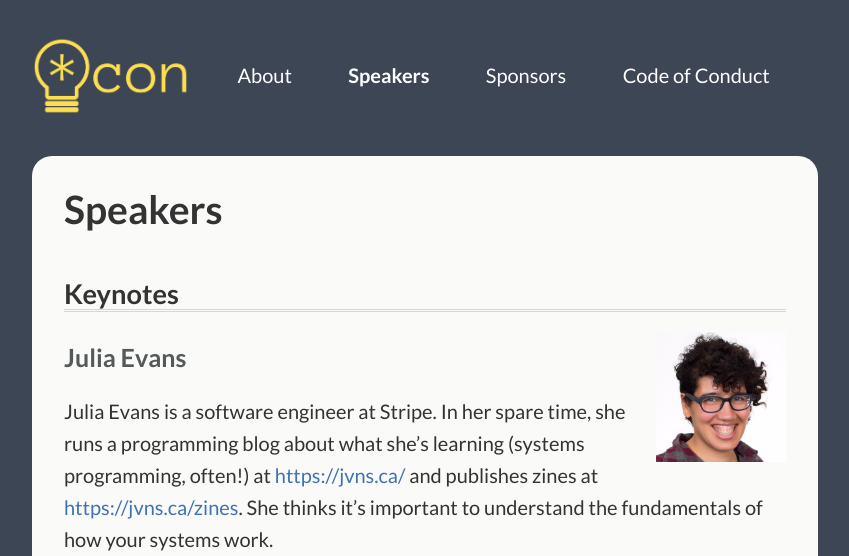
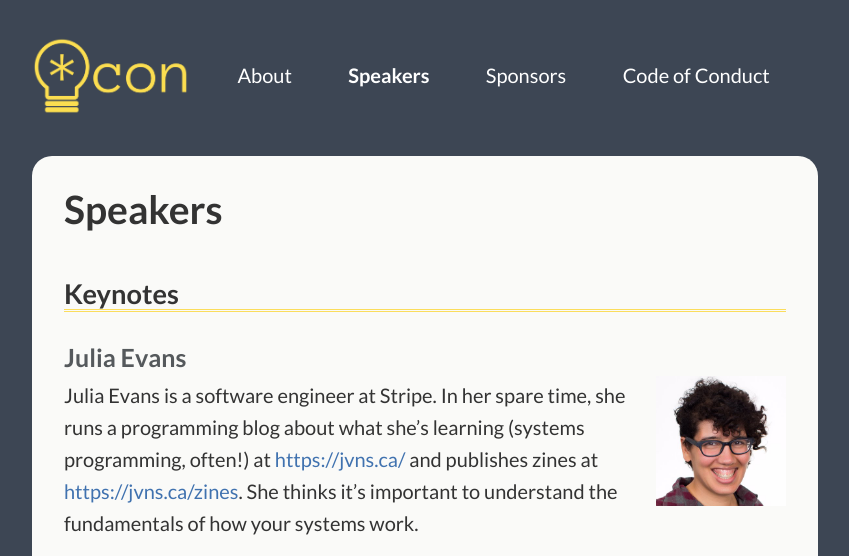
Before and after one commit to StarConKW/starconkw.github.io, a Jekyll site: the page built from _pages/speakers.md, in a window 1280 px wide. Shown: the top 556 px of the page, without its empty margins (215-1064 px from the left). Built offline with Jekyll 4.4.1, drawn with Linux system fonts in a browser that asks for light colours; some of the changed text lies outside the part shown; grey boxes are pictures that could not be loaded.

Commit message:
start adding speakers to the site

```diff
--- a/_pages/speakers.md
+++ b/_pages/speakers.md
@@ -13,13 +13,17 @@ permalink: /speakers/
 
 ![](/assets/img/speakers/julia.jpg)
 
+<p class="bio">
 Julia Evans is a software engineer at Stripe. In her spare time, she runs a programming blog about what she's learning (systems programming, often!) at [https://jvns.ca/](https://jvns.ca/) and publishes zines at [https://jvns.ca/zines](https://jvns.ca/zines). She thinks it's important to understand the fundamentals of how your systems work.
+</p>
 
 ### Safia Abdalla
 
 ![](/assets/img/speakers/safia.jpg)
 
+<p class="bio">
 Safia is the founder of Zarf, a platform for independent writers who produce paid subscription content for their readers.
+</p>
 
 ## Invited lightning talk speakers
 
@@ -27,21 +31,78 @@ Safia is the founder of Zarf, a platform for independent writers who produce pai
 
 ![](/assets/img/speakers/dinah.jpg)
 
+<p class="bio">
 Dinah Davis is the Director of R&D at Arctic Wolf Networks, responsible for the development of the AWN CyberSOC product. Dinah holds an M. Math in cryptography from the University of Waterloo. She has over 16 years of experience in the tech industry with time spent as a Security Software Developer at the Communications Security Establishment Canada and BlackBerry, and as a manager at TrustWave and D2l. Dinah is also the founder of Code Like a Girl, a publication whose goal it is to change society's perceptions of how women are viewed in technology, which has over 25 000 subscribers and a vibrant online community.
+</p>
 
 ### Josh Bowman-Matthews
 
 ![](/assets/img/speakers/josh.jpg)
 
+<p class="bio">
 Josh Bowman-Matthews builds web browsers and sustainable communities for a living. He gets excited about demolishing barriers to participating in open source projects. He also sings in a barbershop quartet.
+</p>
+
+## Lightning talk speakers
+
+### Fatema Boxwala
+
+[Notworking with a Whale: A Tale of Dockers, Networks, and Problem Solving](/talks#notworking-with-a-whale-a-tale-of-dockers-networks-and-problem-solving)
+
+![](/assets/img/speakers/fatema.jpg)
+
+<p class="bio">
+Fatema Boxwala is a CS student at the University of Waterloo. At school she's involved with the Women in Computer Science Committee and the Computer Science Club, occasionally teaching people about Python, Git and Systems Administration. At work she's been an intern at Rackspace, Yelp and Facebook.
+</p>
+
+### Keefer Rourke
+
+[Gloom, Doom, and the Internet](/talks#gloom-doom-and-the-internet)
+
+![](/assets/img/speakers/keeferrourke.svg)
+
+<p class="bio">
+Keefer is a second year computer science student at the University of Guelph in Guelph, Ontario. He's been messing with computers since he was about 12 years old, and has since developed a passion for computing and has fully embraced the world of open-source. He's a total Unix nerd, and a strong advocate for Free Software which respects its users.
+</p>
+
+### Tina Fletcher
+
+[Why I Prefer Good Testing Over Excellent Testing](/talks#why-i-prefer-good-testing-over-excellent-testing)
+
+![](/assets/img/speakers/tina.jpeg)
+
+<p class="bio">
+Tina loves being challenged every day to solve new testing, communication, and leadership problems. You’re most likely to find her planning test approaches for new features, discovering ways to promote better collaboration between groups, or experimenting with techniques to help enable quality-focused development and decision making. Some of Tina’s favorite projects to date have been helping D2L to go “all-in” on AWS, building Analytics applications in D2L’s Brightspace learning platform, and leading the team responsible for testing BlackBerry Hub. Tina is currently a Senior Test Strategist at D2L.
+</p>
+
+### Murphy Berzish
+
+[Formal Methods for Everyone: Practical Tools for Computer-Aided Reasoning](/talks#formal-methods-for-everyone-practical-tools-for-computer-aided-reasoning)
+
+![](/assets/img/speakers/murphy.jpg)
+
+<p class="bio">
+	Murphy is a graduate student at the University of Waterloo researching formal methods and computer-aided reasoning. Murphy is also the developer of the Z3str3 string solver, which is used by many getwork security, and test generation.
+</p>
+
+### Rudi Chen
+
+[How to make a real-time collaborative text editor in 5 easy steps!](/talks#how-to-make-a-real-time-collaborative-text-editor-in-5-easy-steps)
+
+![](/assets/img/speakers/rudi.jpg)
+
+<p class="bio">
+Rudi is a big fan of rock climbing, and pen spinning when he's not on a wall. He is currently working as a software engineer at Figma.
+</p>
 
 ## Mentorship
 
-Would you like to mentor StarCon speakers as they prepare their talks? We are looking for both remote and in-person mentors. [Apply here!](https://goo.gl/forms/zRNUjkrAPmgiLMw22)
+Would you like to mentor StarCon speakers as they prepare their talks? We are looking for both remote and in-person mentors. [Apply here](https://goo.gl/forms/zRNUjkrAPmgiLMw22) before  November 17, 2017!
 
 ## Call for proposals
 
-Information can be found [here](/cfp/).
+Information can be found [here](/cfp/). The call for talk proposals for StarCon 2018 is now closed.
+
 ## Contact
 
 If you have any questions, please email Anna Lorimer: [a.lorimer49@gmail.com](mailto:a.lorimer49@gmail.com)
--- a/_sass/_site.scss
+++ b/_sass/_site.scss
@@ -273,11 +273,42 @@ html, body, .site-header, .site-footer {
     border-bottom-style: double;
   }
 
+  ~ .bio {
+    @media (min-width: 768px) {
+      margin-right: 150px;
+      min-height: 115px;
+    }
+  }
+
+  ~ h3 {
+    margin-bottom: 0.3rem;
+  }
+
+  ~ p {
+    margin-bottom: 0.5rem;
+  }
+
   ~ p img {
-    float: right;
     width: 130px;
-    margin-top: -55px;
-    margin-left: 10px;
+
+    @media (min-width: 768px) {
+      margin-left: 10px;
+      float: right;
+    }
+  }
+}
+
+#starcon-talk-lineup {
+  ~ .abstract {
+    font-size: 16px;
+  }
+
+  ~ h3 {
+    margin-bottom: 0.3rem;
+  }
+
+  ~ p {
+    margin-bottom: 0.5rem;
   }
 }
 
```
